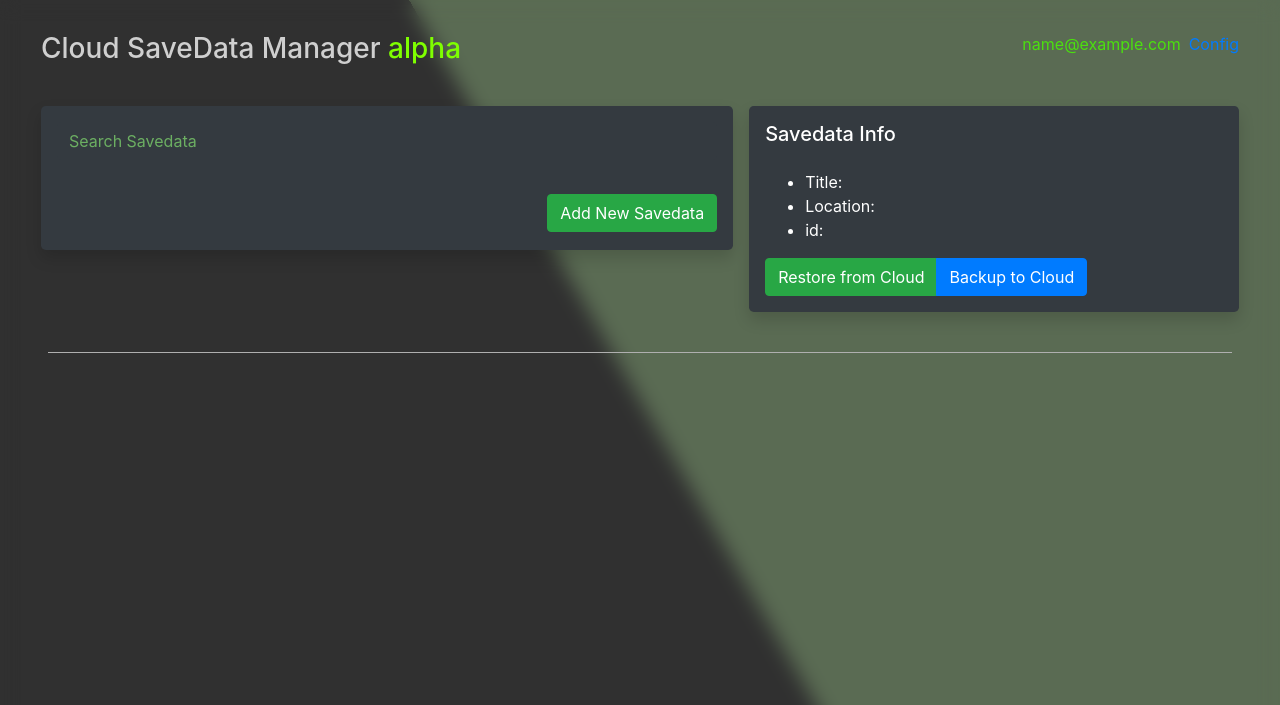
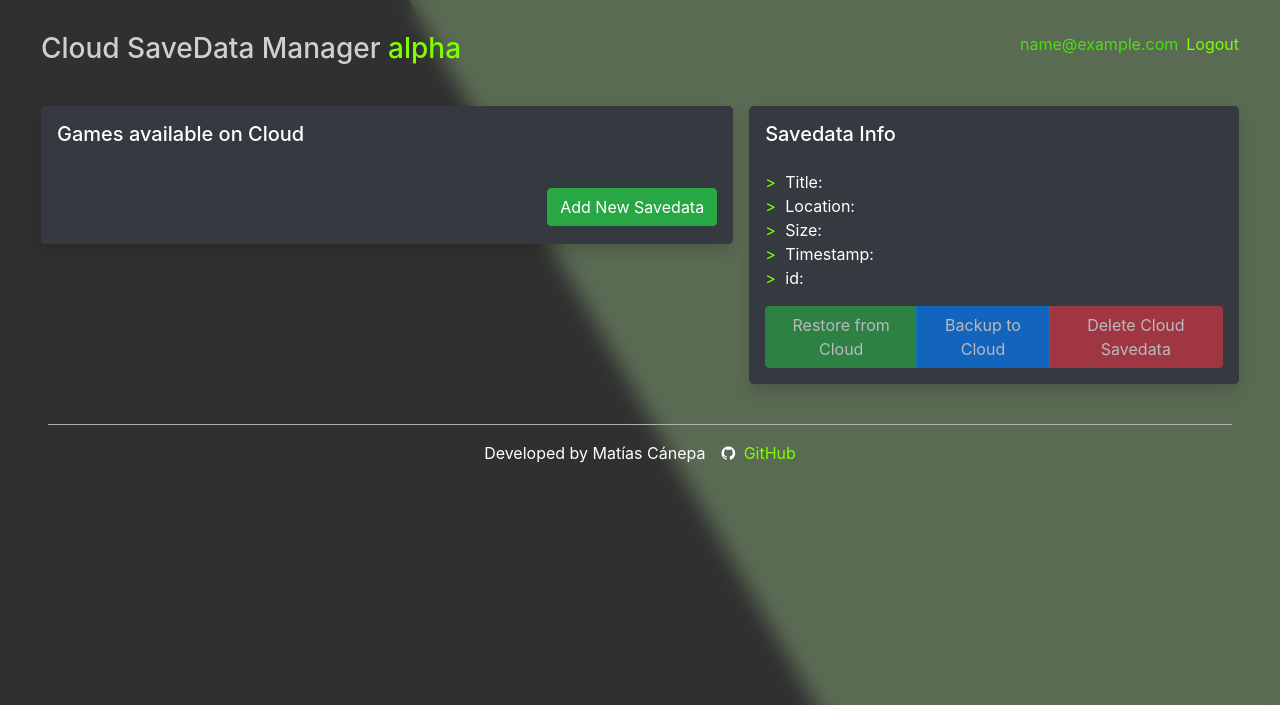
Before and after one commit to macanepa/cloud-savedata-manager, a Flask app: template CODE/templates/index.html in a window 1280 px wide. Shown: the top 705 px of the page. Run offline with Flask 2, Linux system fonts and the light colour scheme; the template is opened without the code that fills it: most values are stand-ins (such as "Sample title", 1, 10 or a date in 2020); parts of the project's set-up code (start-up, migrations or seed data) failed here and were passed over; some libraries are stand-ins or nearby versions.

Commit message:
Delete implementation for UI

```diff
--- a/CODE/static/js/addGame.js
+++ b/CODE/static/js/addGame.js
@@ -1,3 +1,7 @@
+function refreshPage(){
+		    window.location.reload();
+		}
+
 $(function(){
 	$("#new-game-form").submit(function(e) {
 
@@ -12,7 +16,8 @@ $(function(){
            data: form.serialize(), // serializes the form's elements.
            success: function(data)
            {
-               console.log(data)
+               console.log(data);
+               refreshPage();
            }
          });
 	});
--- a/CODE/static/js/backupManager.js
+++ b/CODE/static/js/backupManager.js
@@ -1,3 +1,23 @@
+window.addEventListener('load', function () {
+  $('#id-alerta').hide();
+
+})
+
+function refreshPage(){
+	window.location.reload();
+}
+
+function hide_alert() {
+    setTimeout(function () {
+		$('#id-alerta').hide();
+    }, 3000);
+}
+
+function show_alert(text){
+	$('#id-alerta').text(text);
+	$('#id-alerta').show();
+}
+
 $(function(){
 	$('#upload-cloud-btn').click(function(){
 		console.log('Doing some cool stuff!')
@@ -10,6 +30,8 @@ $(function(){
 			type: 'GET',
 			success: function(response){
 				console.log(response);
+				show_alert('Upload completed successfully');
+				hide_alert()
 			},
 			error: function(error){
 				console.log(error);
@@ -30,6 +52,9 @@ $(function(){
 			type: 'GET',
 			success: function(response){
 				console.log(response);
+				document.getElementById('upload-cloud-btn').disabled = false;
+				show_alert('Download completed successfully');
+				hide_alert();
 			},
 			error: function(error){
 				console.log(error);
@@ -37,3 +62,28 @@ $(function(){
 		});
 	});
 });
+
+
+$(function(){
+	$('#delete-cloud-btn').click(function(){
+		console.log('Doing some cool stuff!')
+		gameName = document.getElementById('game-title').textContent;
+		gameName = gameName.replace('Title: ', '');
+		console.log(gameName);
+		$.ajax({
+			url: '/delete_cloud',
+			data: {'gameName': gameName},
+			type: 'GET',
+			success: function(response){
+				console.log(response);
+				document.getElementById('delete-cloud-btn').disabled = false;
+				refreshPage();
+				show_alert('Deleted savedata from Cloud');
+				hide_alert();
+			},
+			error: function(error){
+				console.log(error);
+			}
+		});
+	});
+});
--- a/CODE/static/js/getGameData.js
+++ b/CODE/static/js/getGameData.js
@@ -1,6 +1,8 @@
 $(function(){
 	$('.game-li').click(function(){
-		var gameName = $(this).text();
+		var li_id = $(this).attr('id');
+		console.log(li_id);
+		var gameName = document.getElementById(li_id).getAttribute("value");
 		console.log('wiweño')
 		console.log(gameName)
 		$.ajax({
@@ -11,10 +13,27 @@ $(function(){
 				console.log(response);
 				id = response['id'];
 				path = response['path'];
+				size = response['kb_filesize'];
+				timestamp = response['timestamp'];
 				gameName = response['game_name'];
+
 				document.getElementById('game-title').textContent = "Title: " + gameName;
 				document.getElementById('path').textContent = "Location: " + path;
+				document.getElementById('game-size').textContent = "Size: " + size + " Kb";
+				document.getElementById('game-timestamp').textContent = "Timestamp: " + timestamp;
 				document.getElementById('gameId').textContent = "id: " + id;
+
+				document.getElementById('download-cloud-btn').disabled = false;
+				document.getElementById('delete-cloud-btn').disabled = false;
+				if (response['is_local']){
+					console.log('is local: True');
+					document.getElementById('upload-cloud-btn').disabled = false;
+				}
+				else{
+					console.log('disable the upload button')
+					document.getElementById('upload-cloud-btn').disabled = true;
+				}
+
 			},
 			error: function(error){
 				console.log(error);
--- a/CODE/static/style.css
+++ b/CODE/static/style.css
@@ -106,3 +106,28 @@ hr { background-color: rgb(175, 175, 175); height: 1px; border: 0; }
   .form-control::-webkit-input-placeholder {
   color: #6caf62;
 }
+
+a{
+  color: chartreuse;
+}
+
+ul {
+  list-style: none;
+  margin-left: 0;
+  padding-left: 0;
+}
+
+li {
+  padding-left: 1em;
+  text-indent: -1em;
+}
+
+li:before {
+  content: "> ";
+  color: chartreuse;
+  padding-right: 5px;
+}
+
+li {
+  word-wrap: break-word;
+}
--- a/CODE/templates/index.html
+++ b/CODE/templates/index.html
@@ -7,7 +7,7 @@
     <link rel="stylesheet" href="https://stackpath.bootstrapcdn.com/bootstrap/4.4.1/css/bootstrap.min.css"
         integrity="sha384-Vkoo8x4CGsO3+Hhxv8T/Q5PaXtkKtu6ug5TOeNV6gBiFeWPGFN9MuhOf23Q9Ifjh" crossorigin="anonymous">
     <link rel="stylesheet" href="../static/style.css">
-        <script src="https://code.jquery.com/jquery-3.3.1.slim.min.js"
+    <script src="https://code.jquery.com/jquery-3.3.1.slim.min.js"
         integrity="sha384-q8i/X+965DzO0rT7abK41JStQIAqVgRVzpbzo5smXKp4YfRvH+8abtTE1Pi6jizo"
         crossorigin="anonymous"></script>
     <script src="https://cdnjs.cloudflare.com/ajax/libs/popper.js/1.14.7/umd/popper.min.js"
@@ -20,16 +20,21 @@
     <script src="../static/js/getGameData.js"></script>
     <script src="../static/js/backupManager.js"></script>
     <script src="../static/js/addGame.js"></script>
+    <link rel="stylesheet" href="https://cdnjs.cloudflare.com/ajax/libs/font-awesome/4.7.0/css/font-awesome.min.css">
 </head>
 
 <body>
     <div class="container-fluid px-5 pt-4">
         <div class="row">
-            <div class="col-8 p-2">
-                <h3 style="color: rgb(207, 207, 207);">Cloud SaveData Manager <span style="color: chartreuse;">alpha</span></h3>
+            <div class="col-5 p-2">
+                <h3 style="color: rgb(207, 207, 207);">Cloud SaveData Manager <span
+                        style="color: chartreuse;">alpha</span></h3>
             </div>
-            <div class="col p-2">
-                <a href='#' class="float-right pl-2">Config</a>
+            <div class="col-4">
+                <div id='id-alerta' class="alert alert-success show fade m-0" role='alert'>---</div>
+            </div>
+            <div class="col-3 p-2">
+                <a href='/logout' class="float-right pl-2">Logout</a>
                 <p class="float-right login">{{email}}</p>
             </div>
         </div>
@@ -40,13 +45,12 @@
                         <div class="container p-3 my-3 bg-dark text-white rounded-lg shadow">
                             <div class="container-fluid">
                                 <div class="row">
-                                    <input type="text" class="form-control form-control bg-dark text-white"
-                                        placeholder="Search Savedata">
+                                    <h5>Games available on Cloud</h5>
                                 </div>
                                 <div class="row pt-3">
                                     <ul class="list-group">
                                         {%for i in range(0, len)%}
-                                            <li id="li-{{i}}" class="list-group-item bg-dark game-li">{{games[i]}}</li>
+                                        <li id="li-{{i}}" value="{{games[i]}}" class="list-group-item bg-dark game-li">{{games[i]}}</li>
                                         {%endfor%}
                                     </ul>
                                 </div>
@@ -68,13 +72,21 @@
                                     <ul>
                                         <li id="game-title">Title:</li>
                                         <li id="path">Location:</li>
+                                        <li id="game-size">Size:</li>
+                                        <li id="game-timestamp">Timestamp:</li>
                                         <li id="gameId">id:</li>
                                     </ul>
                                 </div>
                                 <div class="row">
                                     <div class="btn-group">
-                                        <button id="download-cloud-btn" type="button" class="btn btn-success">Restore from Cloud</button>
-                                        <button id="upload-cloud-btn" type="button" class="btn btn-primary">Backup to Cloud</button>
+                                        <button id="download-cloud-btn" disabled type="button"
+                                            class="btn btn-success">Restore
+                                            from Cloud</button>
+                                        <button id="upload-cloud-btn" disabled type="button"
+                                            class="btn btn-primary">Backup to
+                                            Cloud</button>
+                                        <button id="delete-cloud-btn" disabled type="button"
+                                            class="btn btn-danger">Delete Cloud Savedata</button>
                                     </div>
                                 </div>
                             </div>
@@ -84,10 +96,16 @@
             </div>
         </div>
         <hr>
+        <footer>
+            <div class="d-flex justify-content-center">
+                <div>Developed by Matías Cánepa</div>
+                <div>
+                    <i class="fa fa-github ml-3 mr-1" aria-hidden="true"></i>
+                    <a href="https://github.com/macanepa">GitHub</a>
+                </div>
+            </div>
+        </footer>
     </div>
-    <section>
-        <div class="wave"></div>
-    </section>
 
     <!-- The Modal -->
     <div class="modal" id="myModal">
@@ -105,13 +123,14 @@
                     <form id="new-game-form" method="post">
                         <div class="form-row">
                             <div class="col">
-                                <input id="game-name-field" type="text" class="form-control bg-dark text-white" placeholder="Videogame name"
-                                    name="game">
+                                <input id="game-name-field" type="text" class="form-control bg-dark text-white"
+                                    placeholder="Videogame name" name="game">
                             </div>
                         </div>
                         <div class="form-row mt-2">
                             <div class='col'>
-                                <input id="'path-field" type="text" class="form-control bg-dark text-white" placeholder="Savedata Directory Path" name="path">
+                                <input id="'path-field" type="text" class="form-control bg-dark text-white"
+                                    placeholder="Savedata Directory Path" name="path">
                             </div>
                         </div>
                         <div class="form-row mt-2">
```
Also changed, not shown: CODE/utilities.py (+58 -17 lines), CODE/web.py (+30 -5 lines).
